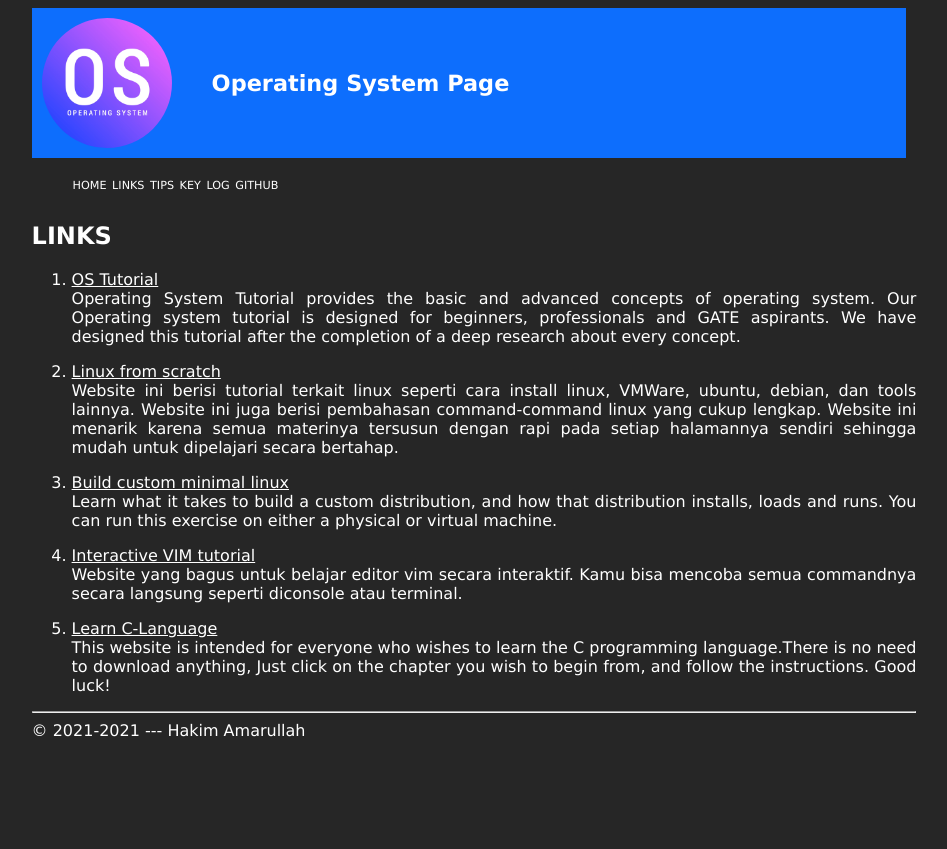
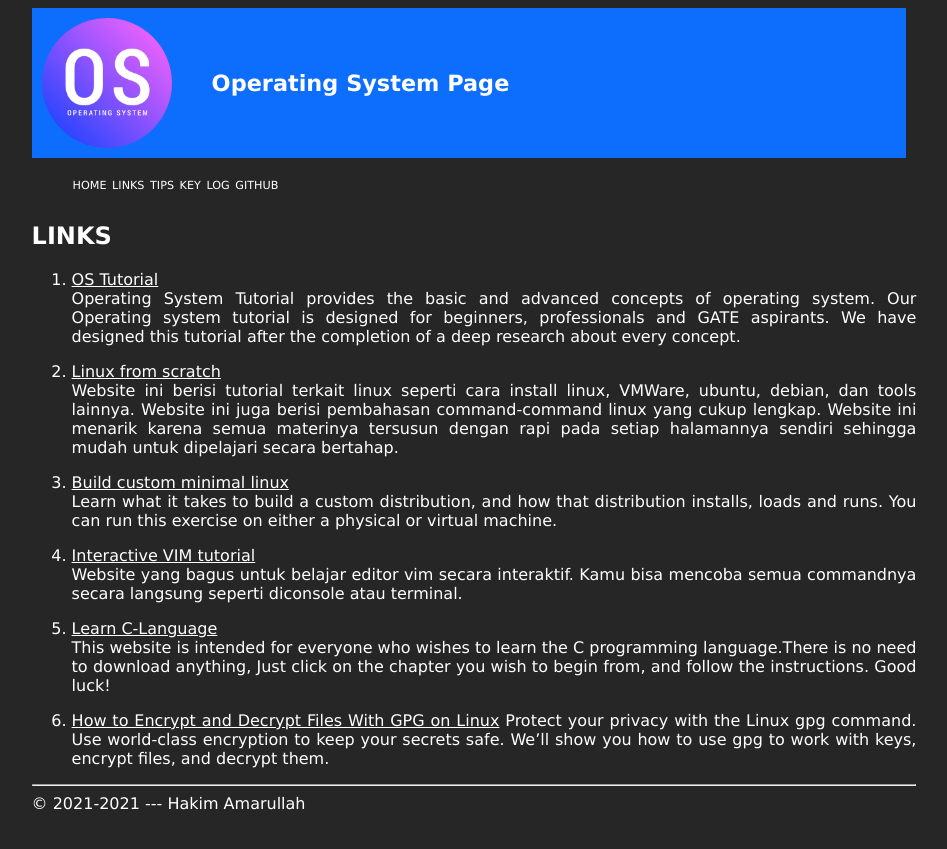
Before and after one commit to hakimamarullah/os212, a Jekyll site: the page built from links.md, in a window 1280 px wide. Shown: the top 849 px of the page, without its empty margins (166-1113 px from the left). Built offline with Jekyll 4.4.1, drawn with Linux system fonts in a browser that asks for light colours; our own code applies the rules of GitHub Pages for plain Markdown files.

Commit message:
Update links.md

```diff
--- a/links.md
+++ b/links.md
@@ -26,3 +26,7 @@ Website yang bagus untuk belajar editor vim secara interaktif. Kamu bisa mencoba
 5. [Learn C-Language](https://www.learn-c.org)<br>
 This website is intended for everyone who wishes to learn the C programming language.There is no need to download anything,
 Just click on the chapter you wish to begin from, and follow the instructions. Good luck!
+
+6. [How to Encrypt and Decrypt Files With GPG on Linux](https://www.google.com/amp/s/www.howtogeek.com/427982/how-to-encrypt-and-decrypt-files-with-gpg-on-linux/amp/)
+Protect your privacy with the Linux gpg command. Use world-class encryption to keep your secrets safe.
+We’ll show you how to use gpg to work with keys, encrypt files, and decrypt them.
```
